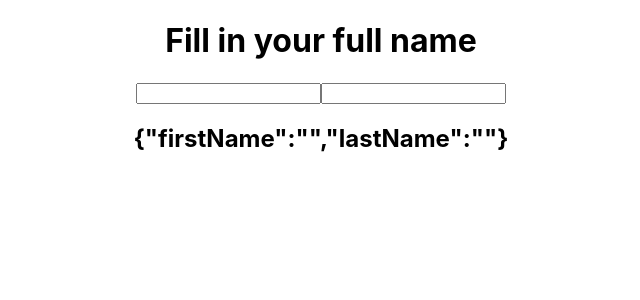
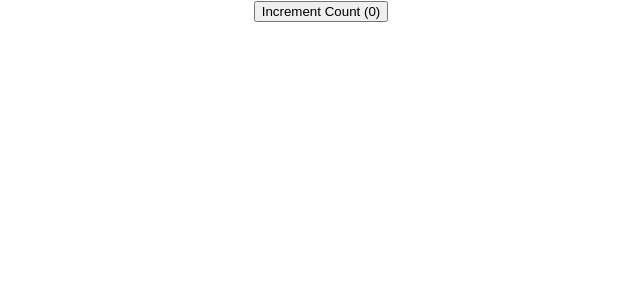
Before and after one commit to ZakariyeNor/react_I, a React (Create React App) app in the folder react_i/: page / in a window 1280 px wide. Shown: the top 300 px of the page, without its empty margins (319-959 px from the left). Built offline with nearby package versions, Linux system fonts and the light colour scheme.

Commit message:
Add part 2

```diff
--- a/react_i/src/App.js
+++ b/react_i/src/App.js
@@ -1,8 +1,9 @@
 import logo from './logo.svg';
 import './App.css';
-import UseStateWithObjects from './components/UseStateWithObjects';
+import UseEffectCounter from './components/UseEffectCounter';
 
-
+/* UseStateWithObjects
+import UseStateWithObjects from './components/UseStateWithObjects'; */
 
 /* UseStateWithArrays
 import UseStateWithArrays from './components/UseStateWithArrays'; */
@@ -17,10 +18,10 @@ import ControlledFormHooks from './components/ControlledFormHooks'; */
 /* import UNControlledForm from './components/UnControlledForm'; */
 
 /* ControlledForm */
-import ControlledForm from './components/ControlledForm';
+/* import ControlledForm from './components/ControlledForm'; */
 
 /* ComponentWilUnmount */
-import LifeCyclesCWU from './components/LifeCyclesCWU';
+/* import LifeCyclesCWU from './components/LifeCyclesCWU'; */
 
 /* ComponentDidMount */
 /* import LifeCyclesCDU from './components/LifeCyclesCDU'; */
@@ -64,9 +65,12 @@ import HalaakaWithProps from './components/HalaakaWithProps'; */
 function App() {
   return (
     <div className='App'>
-      <UseStateWithObjects />
+      <UseEffectCounter  />
     </div>
 
+    /* <div className='App'>
+      <UseStateWithObjects />
+    </div> */
     /* UseStateWithArrays
     <div className='App'>
       <UseStateWithArrays />
--- /dev/null
+++ b/react_i/src/components/UseEffectCounter.js
@@ -0,0 +1,21 @@
+import React, {useState, useEffect} from 'react'
+
+function UseEffectCounter() {
+    const [count, setCount] = useState(0);
+    useEffect(
+        () => {
+            document.title = count;
+        }
+    );
+  return (
+    <div>
+        <button onClick={
+            () => setCount(count => count + 1)
+        }>
+            Increment Count ({count})
+        </button>
+    </div>
+  )
+}
+
+export default UseEffectCounter
--- a/react_i/src/components/UseStateWithObjects.js
+++ b/react_i/src/components/UseStateWithObjects.js
@@ -1,4 +1,4 @@
-import React, {useState} from 'react'
+/* import React, {useState} from 'react'
 
 function UseStateWithObjects() {
     const [name, setName] = useState({ firstName: "", lastName: "" });
@@ -30,4 +30,4 @@ function UseStateWithObjects() {
   )
 }
 
-export default UseStateWithObjects
+export default UseStateWithObjects */
```
